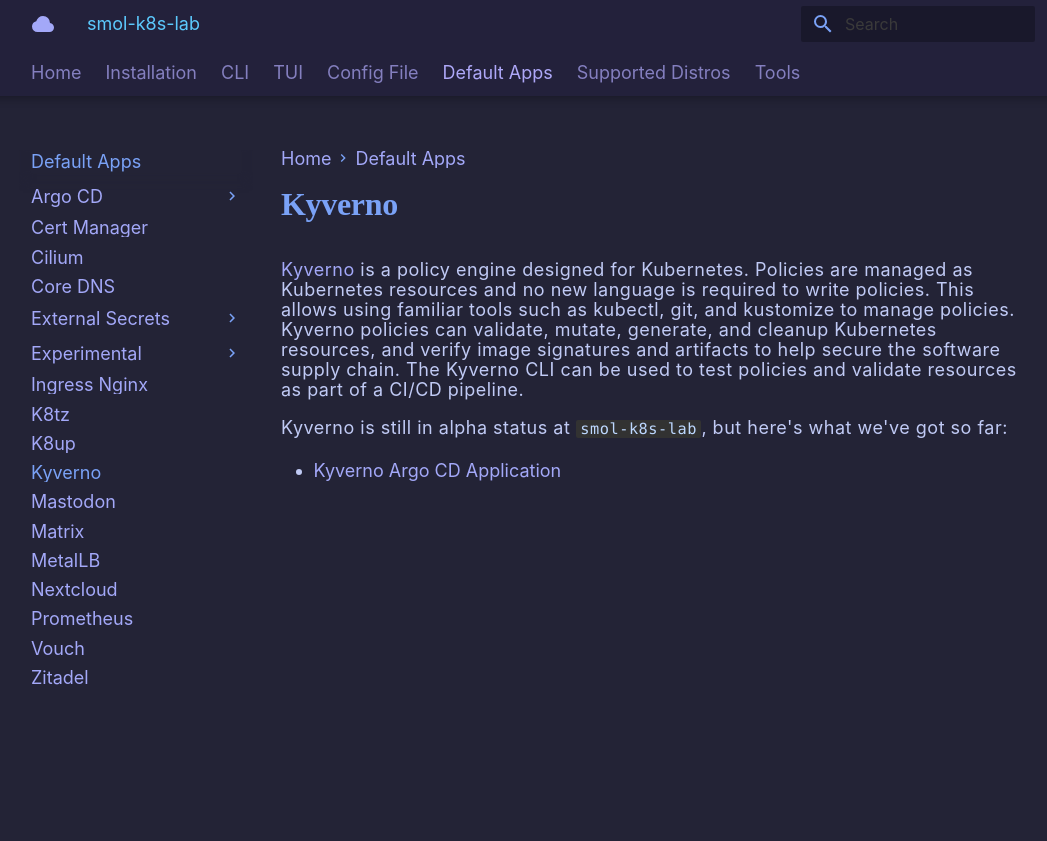
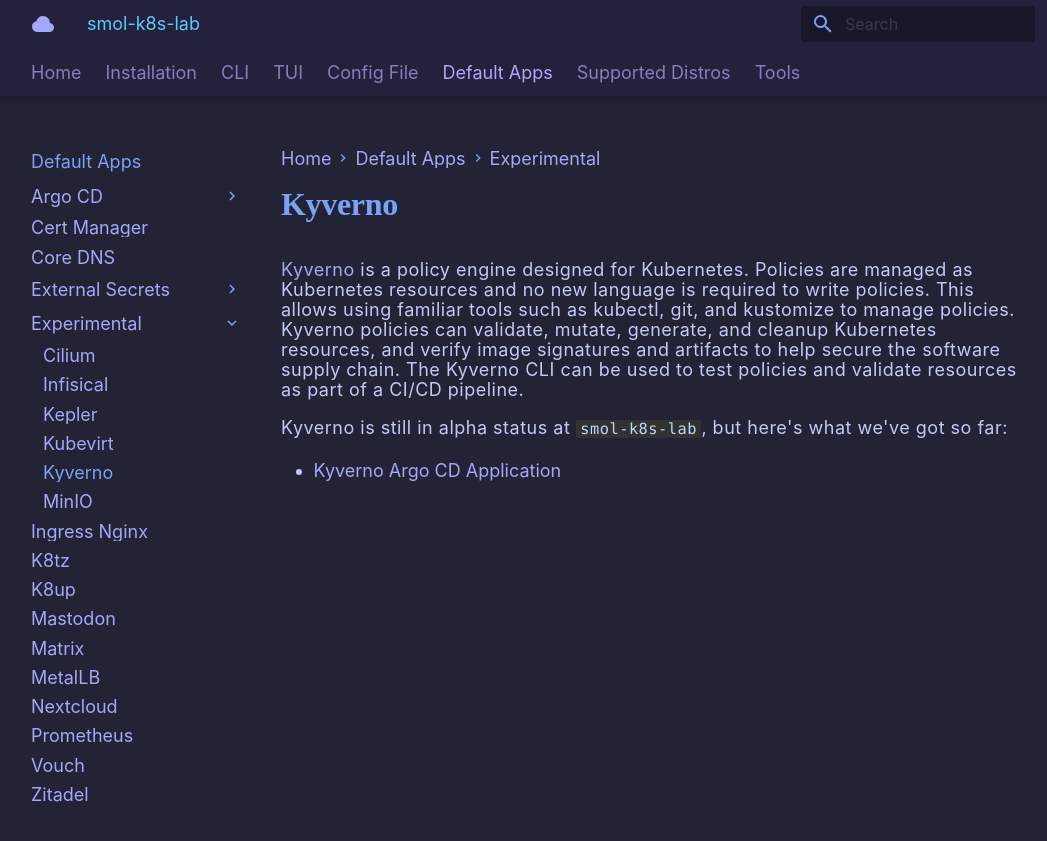
Before and after one commit to small-hack/smol-k8s-lab, an MkDocs documentation site: the page built from docs/k8s_apps/experimental/kyverno.md, in a window 1280 px wide and 900 px high. Shown: the top 841 px of the window, without its empty margins (113-1160 px from the left). Built offline with MkDocs 1.6.1 and Material for MkDocs 9.7.7, drawn with Linux system fonts in a browser that asks for light colours; some web fonts are replaced.

Commit message:
adding certmanager screenshot and moving more stuff around to experimental directory

```diff
--- a/mkdocs.yaml
+++ b/mkdocs.yaml
@@ -72,20 +72,20 @@
       - Argo CD App: k8s_apps/argocd.md
       - Appset Secret Plugin: k8s_apps/appset-secret-plugin.md
     - Cert Manager: k8s_apps/cert_manager.md
-    - Cilium: k8s_apps/cilium.md
     - Core DNS: k8s_apps/core_dns.md
     - External Secrets:
       - External Secrets Operator: k8s_apps/external-secrets-operator.md
       - Bitwarden ESO Provider: k8s_apps/bitwarden_eso_provider.md
     - Experimental:
+      - Cilium: k8s_apps/experimental/cilium.md
       - Infisical: k8s_apps/experimental/infisical.md
       - Kepler: k8s_apps/experimental/kepler.md
       - Kubevirt: k8s_apps/experimental/kubevirt.md
+      - Kyverno: k8s_apps/experimental/kyverno.md
       - MinIO: k8s_apps/experimental/minio.md
     - Ingress Nginx: k8s_apps/ingress_nginx.md
     - K8tz: k8s_apps/k8tz.md
     - K8up: k8s_apps/k8up.md
-    - Kyverno: k8s_apps/kyverno.md
     - Mastodon: k8s_apps/mastodon.md
     - Matrix: k8s_apps/matrix.md
     - MetalLB: k8s_apps/metallb.md
```
Also changed, not shown: docs/k8s_apps/cert_manager.md (+2 -0 lines), docs/k8s_apps/zitadel.md (+2 -0 lines), docs/images/screenshots/certmanager_screenshot.png (added), docs/k8s_apps/experimental/cilium.md (renamed from docs/k8s_apps/cilium.md), docs/k8s_apps/experimental/kyverno.md (renamed from docs/k8s_apps/kyverno.md).
